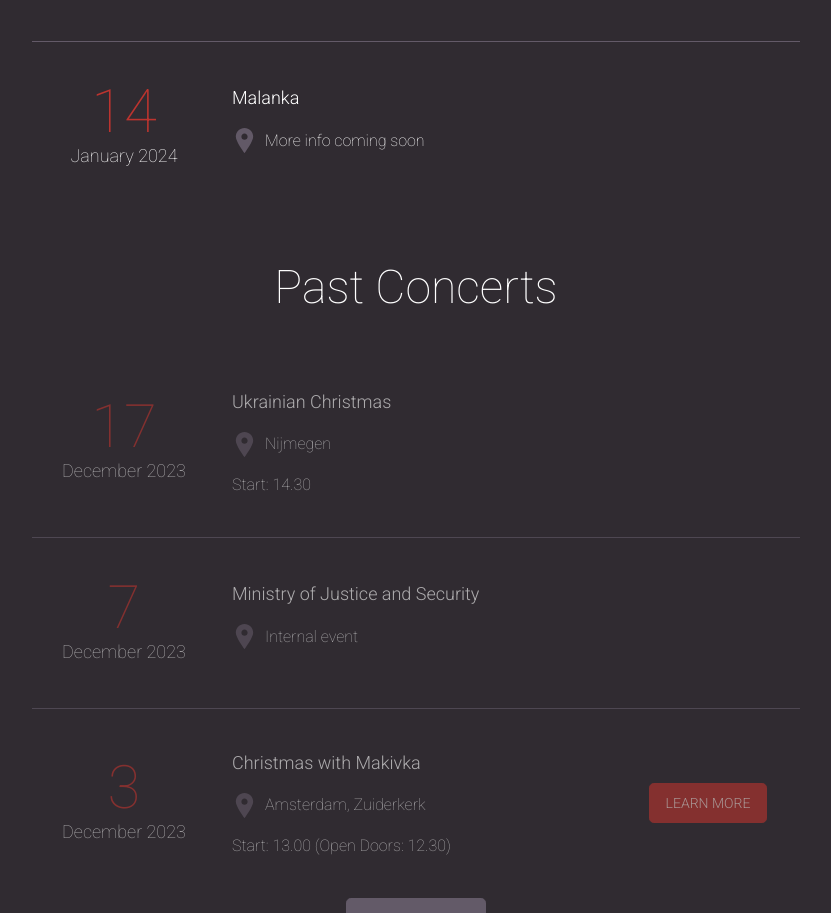
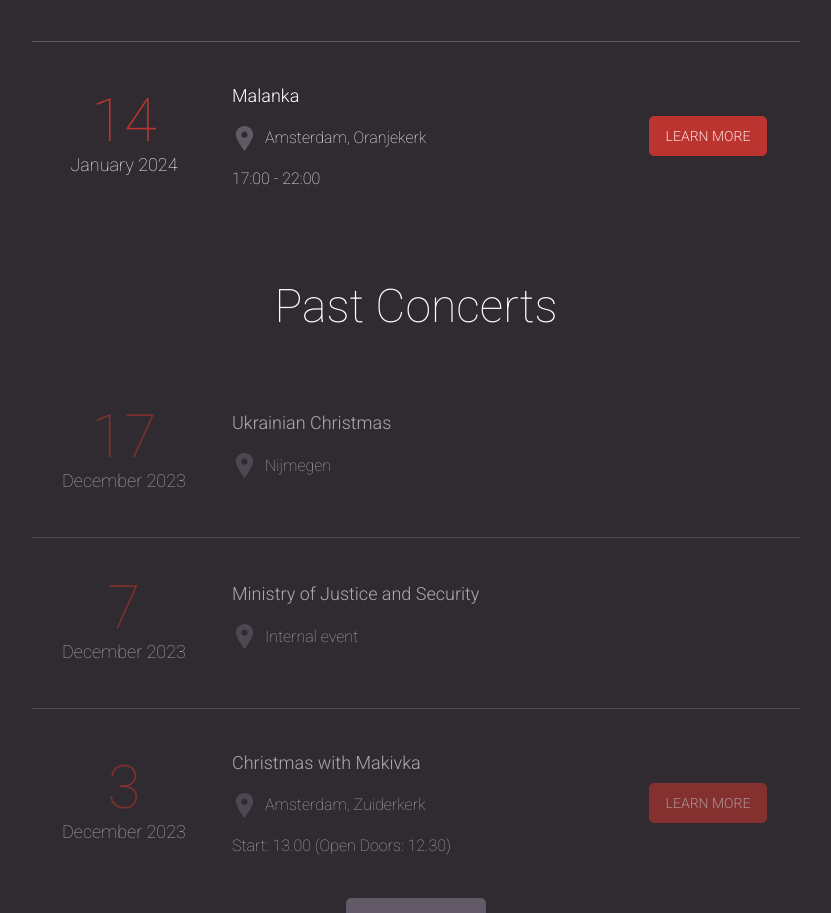
Before and after one commit to lkononenko/makivka-website, a Next.js app: page / in a window 1280 px wide. Shown: the part 1268-2181 px from the top of the page, without its empty margins (224-1055 px from the left). Built offline with nearby package versions, Linux system fonts and the light colour scheme.

Commit message:
content: update concerts

```diff
--- a/src/app/page.tsx
+++ b/src/app/page.tsx
@@ -20,7 +20,9 @@
     date: '14',
     month: 'January 2024',
     title: 'Malanka',
-    location: 'More info coming soon',
+    location: 'Amsterdam, Oranjekerk',
+    time: '17:00 - 22:00',
+    infoLink: 'https://www.instagram.com/p/C1Rb2UJtkyJ/?utm_source=ig_web_copy_link&igsh=MzRlODBiNWFlZA=='
   },
 ];
 
--- a/src/app/partials/PastConcerts/PastConcerts.tsx
+++ b/src/app/partials/PastConcerts/PastConcerts.tsx
@@ -9,7 +9,6 @@
     month: 'December 2023',
     title: 'Ukrainian Christmas',
     location: 'Nijmegen',
-    time: 'Start: 14.30',
   },
   {
     date: '7',
```
